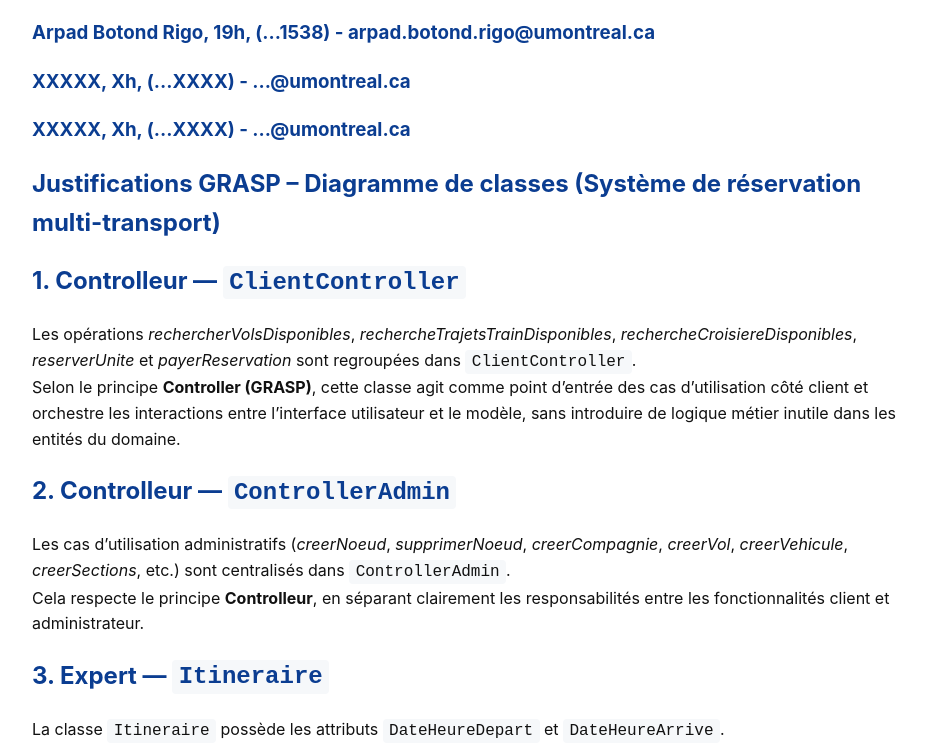
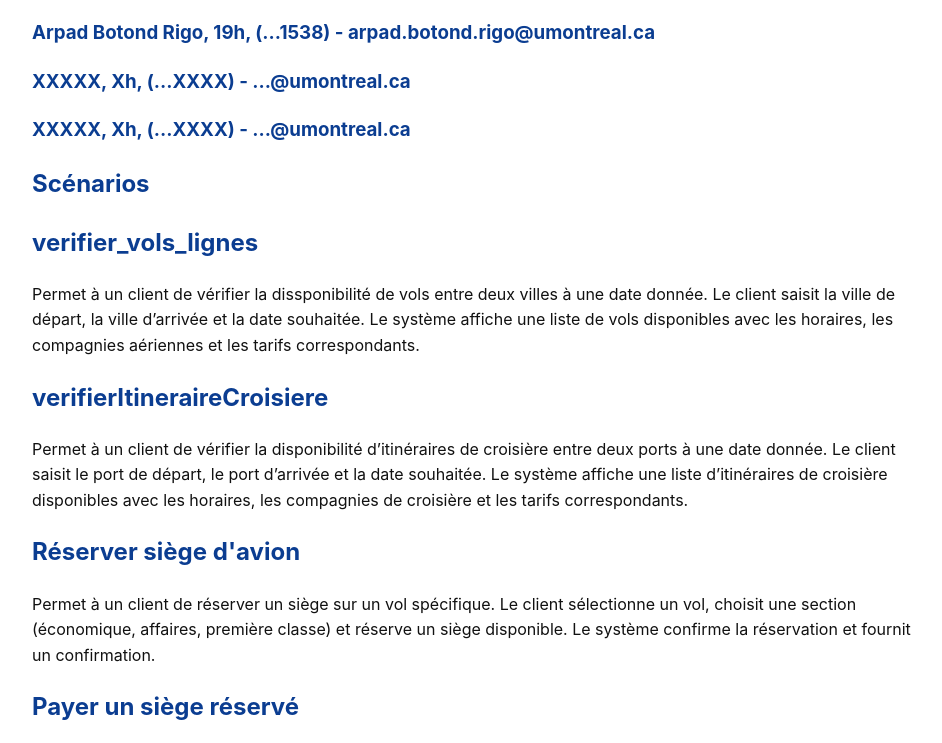
Before and after one commit to Yamires/ift3911_tp1, a plain HTML site: page justification.html in a window 1280 px wide. Shown: the part 140-883 px from the top of the page, without its empty margins (158-1100 px from the left). Drawn offline with nearby package versions, Linux system fonts and the light colour scheme.

Commit message:
Update justification.html

```diff
--- a/justification.html
+++ b/justification.html
@@ -21,6 +21,15 @@
 <h3>Arpad Botond Rigo, 19h, (...1538) - arpad.botond.rigo@umontreal.ca</h3>
 <h3>XXXXX, Xh, (...XXXX) - ...@umontreal.ca</h3>
 <h3>XXXXX, Xh, (...XXXX) - ...@umontreal.ca</h3>
+<h2>Scénarios</h2>
+<h2>verifier_vols_lignes</h2>
+<p>Permet à un client de vérifier la dissponibilité de vols entre deux villes à une date donnée. Le client saisit la ville de départ, la ville d’arrivée et la date souhaitée. Le système affiche une liste de vols disponibles avec les horaires, les compagnies aériennes et les tarifs correspondants.</p>
+<h2>verifierItineraireCroisiere</h2>
+<p>Permet à un client de vérifier la disponibilité d’itinéraires de croisière entre deux ports à une date donnée. Le client saisit le port de départ, le port d’arrivée et la date souhaitée. Le système affiche une liste d’itinéraires de croisière disponibles avec les horaires, les compagnies de croisière et les tarifs correspondants.</p>
+<h2>Réserver siège d'avion</h2>
+<p>Permet à un client de réserver un siège sur un vol spécifique. Le client sélectionne un vol, choisit une section (économique, affaires, première classe) et réserve un siège disponible. Le système confirme la réservation et fournit un confirmation.</p>
+<h2>Payer un siège réservé</h2>
+<p>Permet à un client de payer une réservation de siège. Le client sélectionne une réservation en attente de paiement, saisit les informations de paiement (carte de crédit, date d’expiration, code de sécurité) et confirme le paiement. Le système traite le paiement et met à jour le statut de la réservation.</p>
 <h2>Justifications GRASP – Diagramme de classes (Système de réservation multi-transport)</h2>
 <h2>1. Controlleur — <code>ClientController</code></h2>
 <p>Les opérations <em>rechercherVolsDisponibles</em>, <em>rechercheTrajetsTrainDisponibles</em>, <em>rechercheCroisiereDisponibles</em>, <em>reserverUnite</em> et <em>payerReservation</em> sont regroupées dans <code>ClientController</code>.<br>Selon le principe <strong>Controller (GRASP)</strong>, cette classe agit comme point d’entrée des cas d’utilisation côté client et orchestre les interactions entre l’interface utilisateur et le modèle, sans introduire de logique métier inutile dans les entités du domaine.</p>
```
